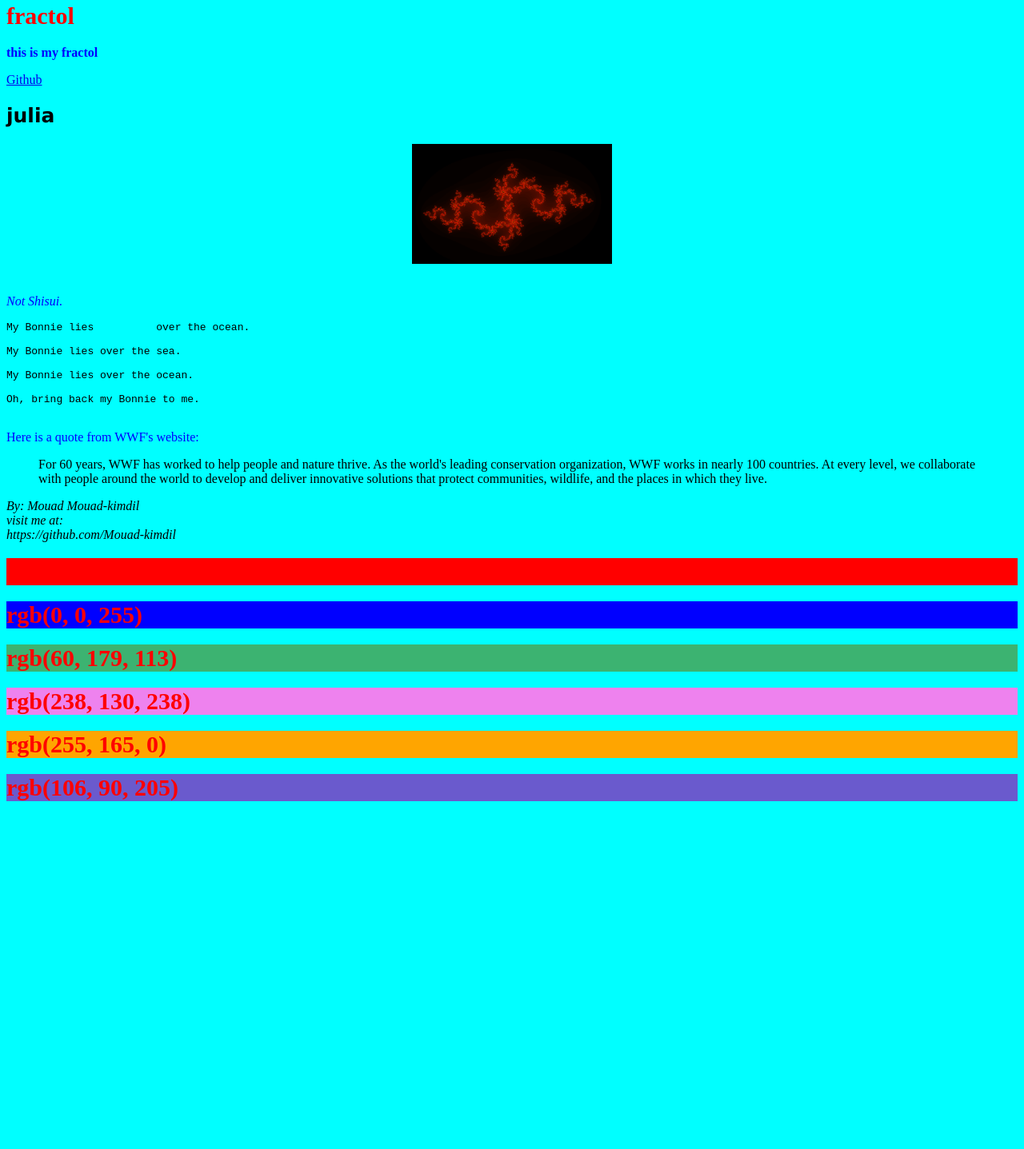
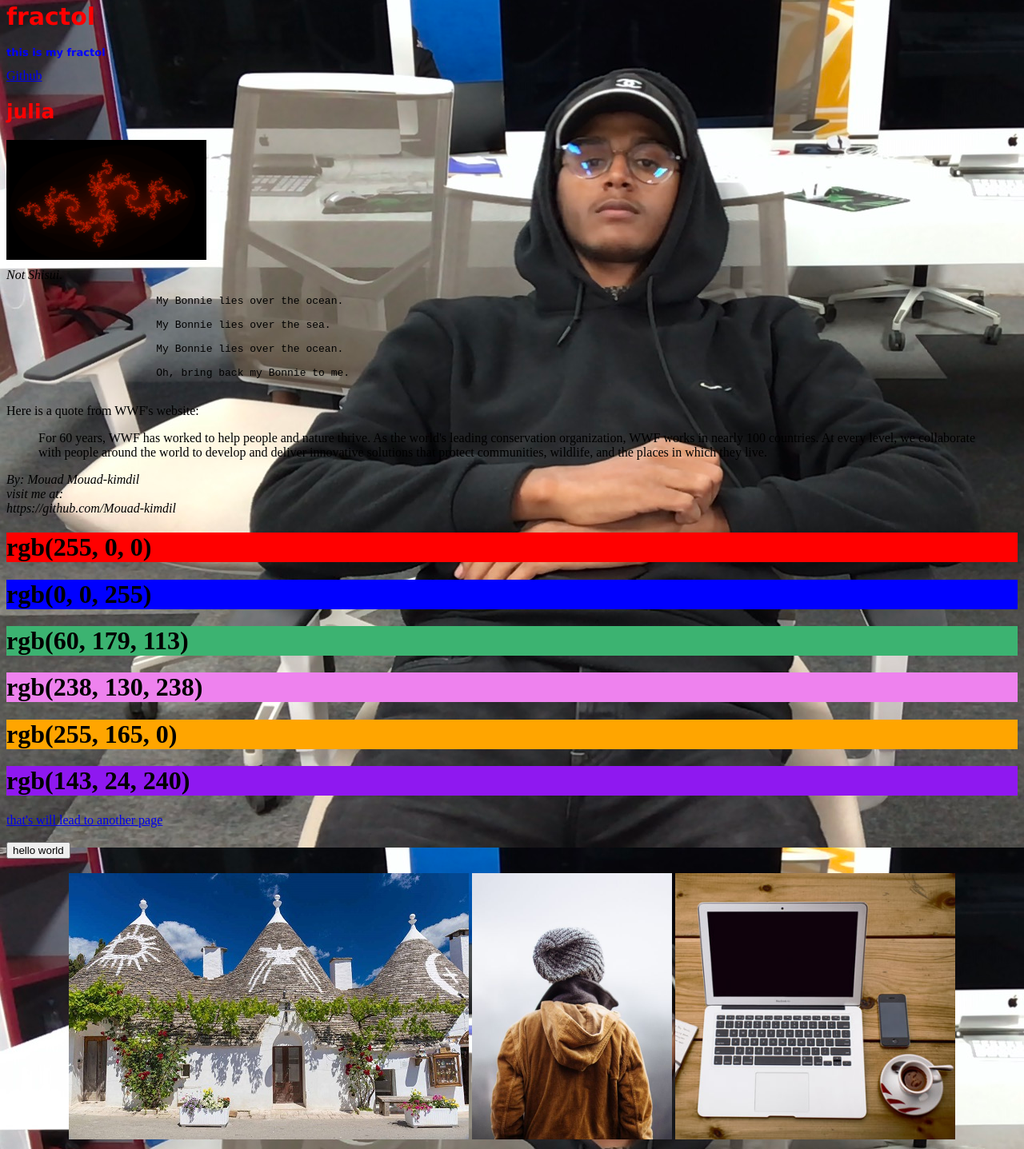
Before and after one commit to Mouad-kimdil/HTML-learning, a plain HTML site: page index.html in a window 1280 px wide. Shown: the part 17-1454 px from the top of the page at 80% size. Before the commit the page ends 1039 px from the top, so only its background shows below. Drawn offline with Linux system fonts and the light colour scheme.

Commit message:
add background image and image link plus image area

```diff
--- a/index.html
+++ b/index.html
@@ -5,40 +5,73 @@
 		<link rel="stylesheet" href="style.css">
 	</head>
 	<body>
-		<h1> fractol</h1>
-		<p title='my implementation of "fractal set"; background-color: black'><strong> this is my fractol </strong></p>
+		<h1 class="mouad"> fractol</h1>
+		<p id="hello" title='my implementation of "fractal set"; background-color: black'><strong> this is my fractol </strong></p>
 		<a href="https://github.com/Mouad-kimdil/fractol">Github</a>
 		<br>
 		<h2>julia</h1>
-		<div style="text-align: center;">
-			<img src="./Screen Shot 2024-02-22 at 3.40.34 AM.png" alt="julia fractal" width="250" height="150">
+		<div style="float: left;">
+			<img src="images/hello.png" alt="julia fractal" width="250" height="150">
 		</div>
 		<br>
+		<br>
+		<br>
+		<br>
+		<br>
+		<br>
+		<br>
+		<br>
 		<p><i>Not Shisui.</i></p>
+
 		<pre>
-My Bonnie lies 		over the ocean.
+			My Bonnie lies over the ocean.
 
-My Bonnie lies over the sea.
+			My Bonnie lies over the sea.
 
-My Bonnie lies over the ocean.
+			My Bonnie lies over the ocean.
 
-Oh, bring back my Bonnie to me.
+			Oh, bring back my Bonnie to me.
 		</pre>
+
 		<p>Here is a quote from WWF's website:</p>
+
 		<blockquote cite="http://www.worldwildlife.org/who/index.html">
-		For 60 years, WWF has worked to help people and nature thrive. As the world's leading conservation organization, WWF works in nearly 100 countries. At every level, we collaborate with people around the world to develop and deliver innovative solutions that protect communities, wildlife, and the places in which they live.
+			For 60 years, WWF has worked to help people and nature thrive. As the world's leading conservation organization, WWF works in nearly 100 countries. At every level, we collaborate with people around the world to develop and deliver innovative solutions that protect communities, wildlife, and the places in which they live.
 		</blockquote>
+
 		<address>
 			By: Mouad Mouad-kimdil<br>
 			visit me at:<br>
 			https://github.com/Mouad-kimdil
 		</address>
+
 		<!--this is a comment-->
 		<h1 style="background-color:rgb(255, 0, 0);">rgb(255, 0, 0)</h1>
 		<h1 style="background-color:rgb(0, 0, 255);">rgb(0, 0, 255)</h1>
 		<h1 style="background-color:rgb(60, 179, 113);">rgb(60, 179, 113)</h1>
 		<h1 style="background-color:rgb(238, 130, 238);">rgb(238, 130, 238)</h1>
 		<h1 style="background-color:rgb(255, 165, 0);">rgb(255, 165, 0)</h1>
-		<h1 style="background-color:rgb(106, 90, 205);">rgb(106, 90, 205)</h1>
+		<h1 style="background-color:rgb(143, 24, 240);">rgb(143, 24, 240)</h1>
+		<a href="https://chat.openai.com/c/819d6e67-8011-4c0e-93fd-923e9a366862" title="Go to another page" target="_blank">that's will lead to another page</a>
+		<br>
+		<br>
+		<button onclick="document.location='hello.png'">hello world</button>
+		<br>
+		<br>
+		<div style="text-align: center;">
+			<img src="images/pic_trulli.jpeg" alt="flowers in chaina">
+			<img src="images/img_girl.jpeg" alt="gitl in a jacket" style="width:250px;height:333px">
+			<img src="images/workplace.jpeg" alt="workplace" style="width: 350px;height:333px;" usemap="#workmap">
+			<map name="workmap">
+				<area shape="rect" coords="34, 44, 270, 350" alt="computer" href="images/mac.jpeg" onclick="myFunction()">
+				<area shape="rect" coords="290, 172, 333, 250" alt="Phone" href="images/cellphone.jpeg">
+				<area shape="circle" coords="377, 300, 44" alt="Coffee" href="images/coffeehouse2.jpeg">
+			</map>
+			<script>
+				function myFunction() {
+					alert("You clicked the computer !");
+				}
+			</script>
+		</div>
 	</body>
 </html>
--- a/style.css
+++ b/style.css
@@ -1,15 +1,23 @@
 body {
-    background-color: aqua;
+    background-image: url('images/me.jpg');
 }
 
-h1 {
-    font-size: 30px; color: red;
+.mouad {
+    font-family: verdana;
+    font-size: 30px;
+    color: red;
 }
 
 h2 {
-    font-size: 25px; font-family: Verdana, Geneva, Tahoma, sans-serif;
+
+    font-size: 25px;
+    font-family: Verdana, Geneva, Tahoma, sans-serif;
+    color: red
 }
 
-p {
+#hello {
+    font-family: Verdana, Geneva, Tahoma, sans-serif;
+    font-size: small;
     color: blue;
+
 }
```
Also changed, not shown: images/cellphone.jpeg (added), images/coffeehouse2.jpeg (added), images/hello.png (renamed from Screen Shot 2024-02-22 at 3.40.34 AM.png), images/img_girl.jpeg (added), images/mac.jpeg (added), images/me.jpg (added), images/pic_trulli.jpeg (added), images/workplace.jpeg (added).
